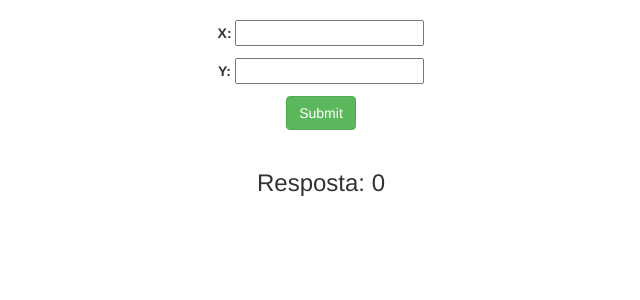
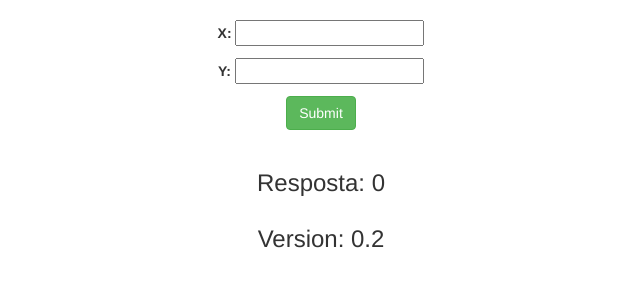
Before and after one commit to Akebs/multicloud_SPD_2, a Django app: page / in a window 1280 px wide. Shown: the top 300 px of the page, without its empty margins (319-959 px from the left). Run offline with Django 3.2, Linux system fonts and the light colour scheme; some libraries are stand-ins or nearby versions.

Commit message:
Update function.html

```diff
--- a/simple_project/templates/function.html
+++ b/simple_project/templates/function.html
@@ -26,6 +26,7 @@
 		<div class="container-fluid">
 			<h3>Resposta: {{soma}}</h3>
 		</div>
+		<h3>Version: 0.2</h3>
 
 	</center>
 
```
